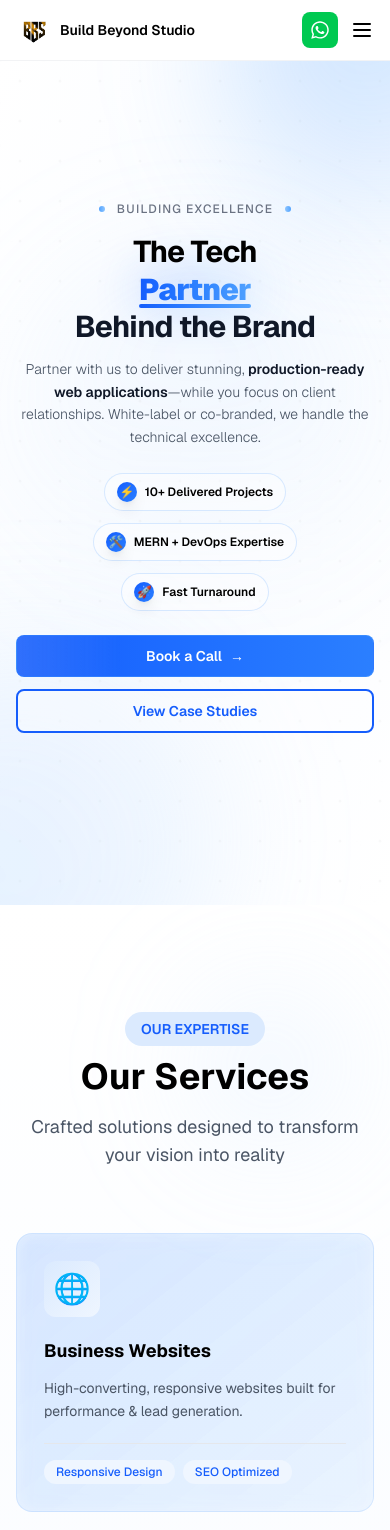
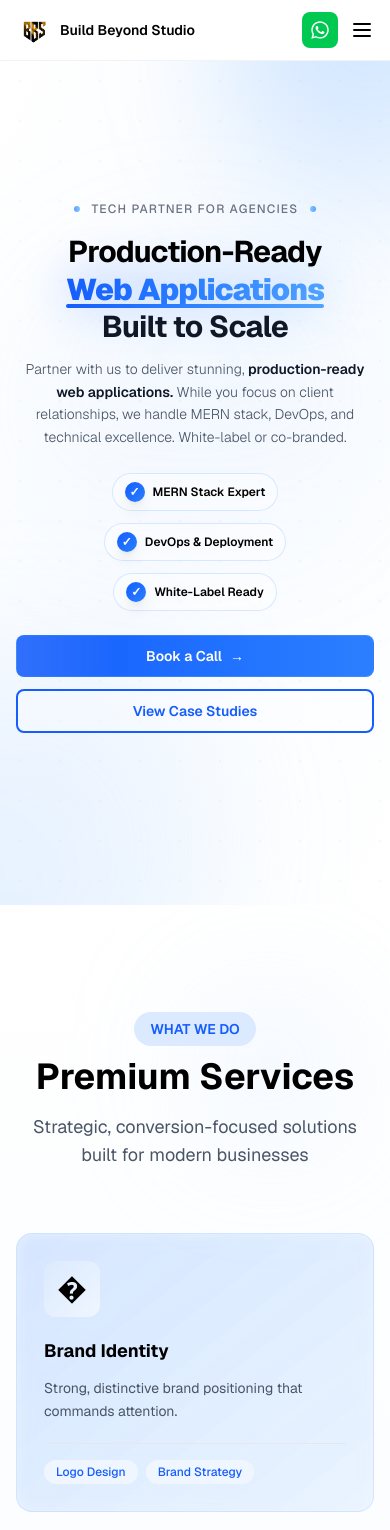
Before and after one commit to buildbeyondstudio/BuildBeyondStudio_landing, a Next.js app: page / in a window 390 px wide. Shown: the top 1530 px of the page. Built offline with nearby package versions, Linux system fonts and the light colour scheme.

Commit message:
added SEO optimization words and keywords

```diff
--- a/app/layout.tsx
+++ b/app/layout.tsx
@@ -19,12 +19,12 @@ export const metadata: Metadata = {
   metadataBase: new URL('https://buildbeyondstudio.com'),
 
   title: {
-    default: 'Build Beyond Studio | Web Development & DevOps Partner for Agencies',
+    default: 'Build Beyond Studio | Premium Design & Development Agency',
     template: '%s | Build Beyond Studio',
   },
 
   description:
-    'Build Beyond Studio is a web development and DevOps partner for agencies. We build fast, scalable, production-ready web applications using MERN stack and modern cloud infrastructure.',
+    'Strategic branding, conversion-focused web design, and creative direction for modern businesses. Premium digital solutions by Build Beyond Studio.',
 
   authors: [{ name: 'Build Beyond Studio' }],
   creator: 'Build Beyond Studio',
@@ -42,9 +42,9 @@ export const metadata: Metadata = {
   openGraph: {
     type: 'website',
     url: 'https://buildbeyondstudio.com',
-    title: 'Build Beyond Studio | Web Development Partner for Agencies',
+    title: 'Build Beyond Studio | Premium Design & Development',
     description:
-      'Scale your agency with production-ready web applications. MERN stack, DevOps expertise, and white-label solutions.',
+      'Strategic branding, conversion-focused design, and creative direction for modern businesses.',
     siteName: 'Build Beyond Studio',
     images: [
       {
@@ -81,7 +81,7 @@ export default function RootLayout({
     name: 'Build Beyond Studio',
     url: 'https://buildbeyondstudio.com',
     logo: 'https://buildbeyondstudio.com/logo.ico',
-    description: 'Scale your agency with production-ready web applications. MERN stack, DevOps expertise, and white-label solutions.',
+    description: 'Premium branding, design, and digital solutions for modern businesses.',
     sameAs: [
       'https://www.linkedin.com/company/buildbeyondstudio',
       'https://github.com/buildbeyondstudio'
--- a/components/contact.tsx
+++ b/components/contact.tsx
@@ -63,8 +63,8 @@ export default function Contact() {
     <section id="contact" className="bg-gray-50 py-20 md:py-32 px-4 sm:px-6" ref={sectionRef}>
       <div className="max-w-5xl mx-auto">
         <div ref={titleRef} className="opacity-0 text-center mb-12 md:mb-16">
-          <h2 className="text-3xl sm:text-4xl md:text-5xl font-bold text-black mb-3 md:mb-4">Let's Build Together</h2>
-          <p className="text-base sm:text-lg text-gray-700">Book a quick call to discuss partnership opportunities</p>
+          <h2 className="text-3xl sm:text-4xl md:text-5xl font-bold text-black mb-3 md:mb-4">Let's Build Something Great</h2>
+          <p className="text-base sm:text-lg text-gray-700">Book a strategy call to discuss your vision and how we can bring it to life.</p>
         </div>
 
         <div className="grid grid-cols-1 lg:grid-cols-2 gap-8 md:gap-12">
--- a/components/hero.tsx
+++ b/components/hero.tsx
@@ -165,7 +165,7 @@ export default function Hero() {
         {/* Decorative circles above title */}
         <div className="flex items-center justify-center gap-3 mb-4 sm:mb-5 opacity-0 animate-slide-in-up">
           <div className="w-1.5 h-1.5 bg-gradient-to-r from-blue-400 to-blue-300 rounded-full"></div>
-          <span className="text-xs sm:text-sm font-medium text-gray-500 uppercase tracking-widest">Building Excellence</span>
+          <span className="text-xs sm:text-sm font-medium text-gray-500 uppercase tracking-widest">Tech Partner for Agencies</span>
           <div className="w-1.5 h-1.5 bg-gradient-to-r from-blue-300 to-blue-400 rounded-full"></div>
         </div>
 
@@ -177,11 +177,11 @@ export default function Hero() {
             transition: 'transform 0.4s cubic-bezier(0.23, 1, 0.320, 1)'
           }}
         >
-          <span className="inline-block">The Tech</span>
+          <span className="inline-block">Production-Ready</span>
           <br />
           <span className="inline-block">
             <span className="relative inline-block">
-              <span className="bg-gradient-to-r from-blue-600 via-blue-500 to-blue-400 bg-clip-text text-transparent font-black">Partner</span>
+              <span className="bg-gradient-to-r from-blue-600 via-blue-500 to-blue-400 bg-clip-text text-transparent font-black">Web Applications</span>
               <span className="absolute inset-0 bg-gradient-to-r from-blue-600 via-blue-500 to-blue-400 blur-xl opacity-20 -z-10" style={{
                 animation: 'pulse 3s cubic-bezier(0.4, 0, 0.6, 1) infinite'
               }}></span>
@@ -193,7 +193,7 @@ export default function Hero() {
             </span>
           </span>
           <br />
-          <span className="text-gray-900">Behind the Brand</span>
+          <span className="text-gray-900">Built to Scale</span>
         </h1>
 
         <p
@@ -201,19 +201,19 @@ export default function Hero() {
           className="opacity-0 text-sm sm:text-base md:text-lg lg:text-xl text-gray-600 mb-6 sm:mb-8 max-w-4xl mx-auto leading-relaxed font-light"
         >
           Partner with us to deliver stunning, <span className="font-semibold text-gray-900 relative">
-            production-ready web applications
+            production-ready web applications.
             <div className="absolute bottom-0 left-0 h-0.5 w-full bg-gradient-to-r from-blue-500/0 via-blue-500/50 to-blue-500/0" style={{
               animation: 'slideIn 1.2s ease-out 0.8s forwards',
               opacity: 0
             }}></div>
-          </span>—while you focus on client relationships. White-label or co-branded, we handle the technical excellence.
+          </span> While you focus on client relationships, we handle MERN stack, DevOps, and technical excellence. White-label or co-branded.
         </p>
 
         <div ref={trustRef} className="opacity-0 flex flex-col sm:flex-row items-center justify-center gap-3 sm:gap-5 md:gap-7 mb-6 sm:mb-8 flex-wrap">
           {[
-            { icon: '⚡', label: '10+ Delivered Projects' },
-            { icon: '🛠️', label: 'MERN + DevOps Expertise' },
-            { icon: '🚀', label: 'Fast Turnaround' }
+            { icon: '✓', label: 'MERN Stack Expert' },
+            { icon: '✓', label: 'DevOps & Deployment' },
+            { icon: '✓', label: 'White-Label Ready' }
           ].map((item, idx) => (
             <div
               key={idx}
--- a/components/services.tsx
+++ b/components/services.tsx
@@ -4,28 +4,28 @@ import { useEffect, useRef } from 'react';
 
 const services = [
   {
-    icon: '🌐',
-    title: 'Business Websites',
-    description: 'High-converting, responsive websites built for performance & lead generation.',
-    features: ['Responsive Design', 'SEO Optimized', 'Fast Loading', 'Lead Capture Forms'],
+    icon: '�',
+    title: 'Brand Identity',
+    description: 'Strong, distinctive brand positioning that commands attention.',
+    features: ['Logo Design', 'Brand Strategy', 'Visual System', 'Brand Guidelines'],
   },
   {
-    icon: '⚙️',
-    title: 'Web Applications',
-    description: 'Custom dashboards, portals & internal tools tailored to client workflows.',
-    features: ['Real-time Updates', 'User Management', 'API Integration', 'Data Analytics'],
+    icon: '🌐',
+    title: 'Website Design & Development',
+    description: 'Conversion-focused sites built on strategy, not trends.',
+    features: ['Responsive Design', 'Conversion Optimized', 'Fast & Secure', 'Analytics Ready'],
   },
   {
-    icon: '🚀',
-    title: 'DevOps & Deployment',
-    description: 'Dockerized builds, server setup, CI/CD & production optimization.',
-    features: ['Docker Setup', 'Cloud Deployment', 'CI/CD Pipeline', 'Monitoring'],
+    icon: '📈',
+    title: 'SEO & Growth',
+    description: 'Strategic growth that builds sustainable, long-term visibility.',
+    features: ['Technical SEO', 'Content Strategy', 'Keyword Research', 'Growth Plan'],
   },
   {
-    icon: '🔧',
-    title: 'Maintenance & Scaling',
-    description: 'Ongoing updates, performance monitoring & technical support.',
-    features: ['24/7 Support', 'Performance Tuning', 'Security Updates', 'Scaling Support'],
+    icon: '✨',
+    title: 'Creative Direction',
+    description: 'Cohesive visual storytelling across all brand touchpoints.',
+    features: ['Art Direction', 'Content Creation', 'Visual Consistency', 'Brand Expression'],
   },
 ];
 
@@ -63,10 +63,10 @@ export default function Services() {
       <div className="max-w-7xl mx-auto relative z-10">
         <div className="text-center mb-16 md:mb-20">
           <div className="inline-block mb-4">
-            <span className="text-sm font-semibold text-blue-600 bg-blue-100 px-4 py-2 rounded-full">OUR EXPERTISE</span>
+            <span className="text-sm font-semibold text-blue-600 bg-blue-100 px-4 py-2 rounded-full">WHAT WE DO</span>
           </div>
-          <h2 className="text-4xl md:text-6xl font-bold text-black mb-4">Our Services</h2>
-          <p className="text-lg md:text-xl text-gray-600 max-w-3xl mx-auto">Crafted solutions designed to transform your vision into reality</p>
+          <h2 className="text-4xl md:text-6xl font-bold text-black mb-4">Premium Services</h2>
+          <p className="text-lg md:text-xl text-gray-600 max-w-3xl mx-auto">Strategic, conversion-focused solutions built for modern businesses</p>
         </div>
 
         <div className="grid md:grid-cols-2 lg:grid-cols-4 gap-5">
--- a/components/testimonials.tsx
+++ b/components/testimonials.tsx
@@ -41,8 +41,8 @@ export default function Testimonials() {
     <section className="bg-white py-12 md:py-16 px-4 sm:px-6">
       <div className="max-w-5xl mx-auto">
         <div className="text-center mb-8 md:mb-10">
-          <h2 className="text-3xl md:text-4xl font-bold text-black mb-2">Client Feedbacks</h2>
-          <p className="text-gray-600 text-sm md:text-base">Latest projects we've delivered</p>
+          <h2 className="text-3xl md:text-4xl font-bold text-black mb-2">Trusted by Modern Founders</h2>
+          <p className="text-gray-600 text-sm md:text-base">Why leading brands choose Build Beyond Studio</p>
         </div>
 
         {/* Carousel */}
--- a/components/why-us.tsx
+++ b/components/why-us.tsx
@@ -4,28 +4,28 @@ import { useEffect, useRef } from 'react';
 
 const differentiators = [
   {
-    icon: '📋',
-    title: 'Structured Workflow',
-    description: 'Clear milestones & documented process. No surprises, no ambiguity.',
-    metric: '100% Transparent',
+    icon: '🧠',
+    title: 'Strategic Thinking',
+    description: 'Every decision rooted in data. Every design choice purposeful. No guesswork.',
+    metric: 'Data-Driven',
   },
   {
-    icon: '⚡',
-    title: 'DevOps Excellence',
-    description: 'Not just development — production-ready delivery with monitoring & scaling.',
-    metric: '99.9% Uptime',
+    icon: '✨',
+    title: 'Clean Execution',
+    description: 'Minimal chaos. Maximum clarity. We deliver exactly what we promise, on time.',
+    metric: 'Precision',
   },
   {
-    icon: '🛡️',
-    title: 'White-Label Friendly',
-    description: 'We operate under your brand & NDA. Your reputation is our priority.',
-    metric: 'Brand Safe',
+    icon: '📊',
+    title: 'Conversion-Focused',
+    description: 'Beauty meets purpose. Every pixel designed to drive action and results.',
+    metric: 'Results',
   },
   {
-    icon: '🤝',
-    title: 'Long-Term Partner',
-    description: 'We focus on consistent collaboration, not one-off gigs or fast exits.',
-    metric: 'Always Here',
+    icon: '🚀',
+    title: 'Long-Term Minded',
+    description: 'We think in years, not months. Your success is our reputation.',
+    metric: 'Committed',
   },
 ];
 
@@ -64,8 +64,8 @@ export default function WhyUs() {
     <section id="why" className="bg-white py-24 md:py-32 px-6" ref={sectionRef}>
       <div className="max-w-6xl mx-auto">
         <div ref={titleRef} className="opacity-0 text-center mb-16">
-          <h2 className="text-4xl md:text-5xl font-bold text-black mb-4">Why Choose Us?</h2>
-          <p className="text-lg text-gray-600">What sets us apart from freelancers and generic dev shops</p>
+          <h2 className="text-4xl md:text-5xl font-bold text-black mb-4">Why Build Beyond Studio?</h2>
+          <p className="text-lg text-gray-600">We're not selling services. We're building partnerships.</p>
         </div>
 
         <div className="grid md:grid-cols-2 gap-8 mb-16">
```
